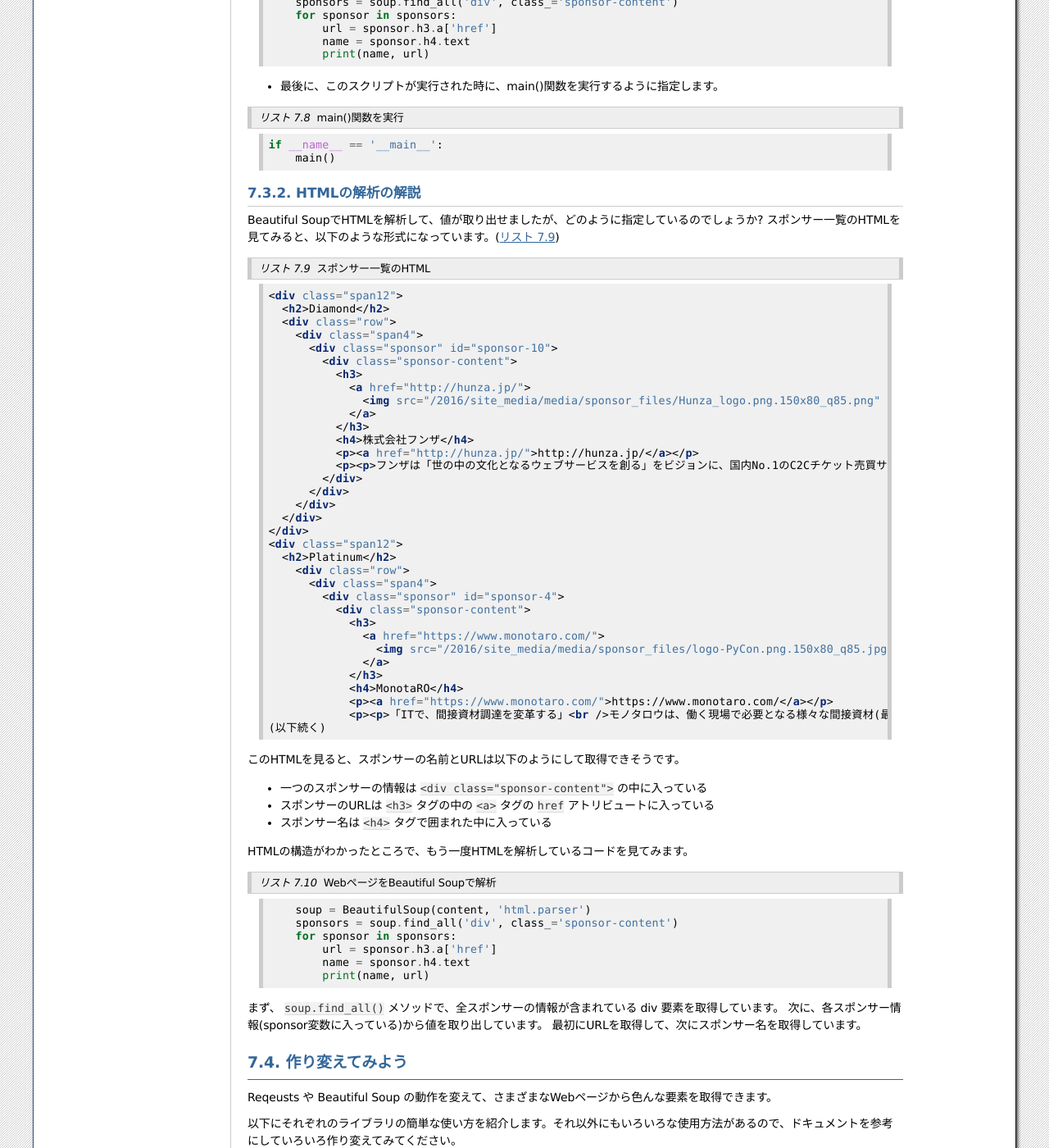
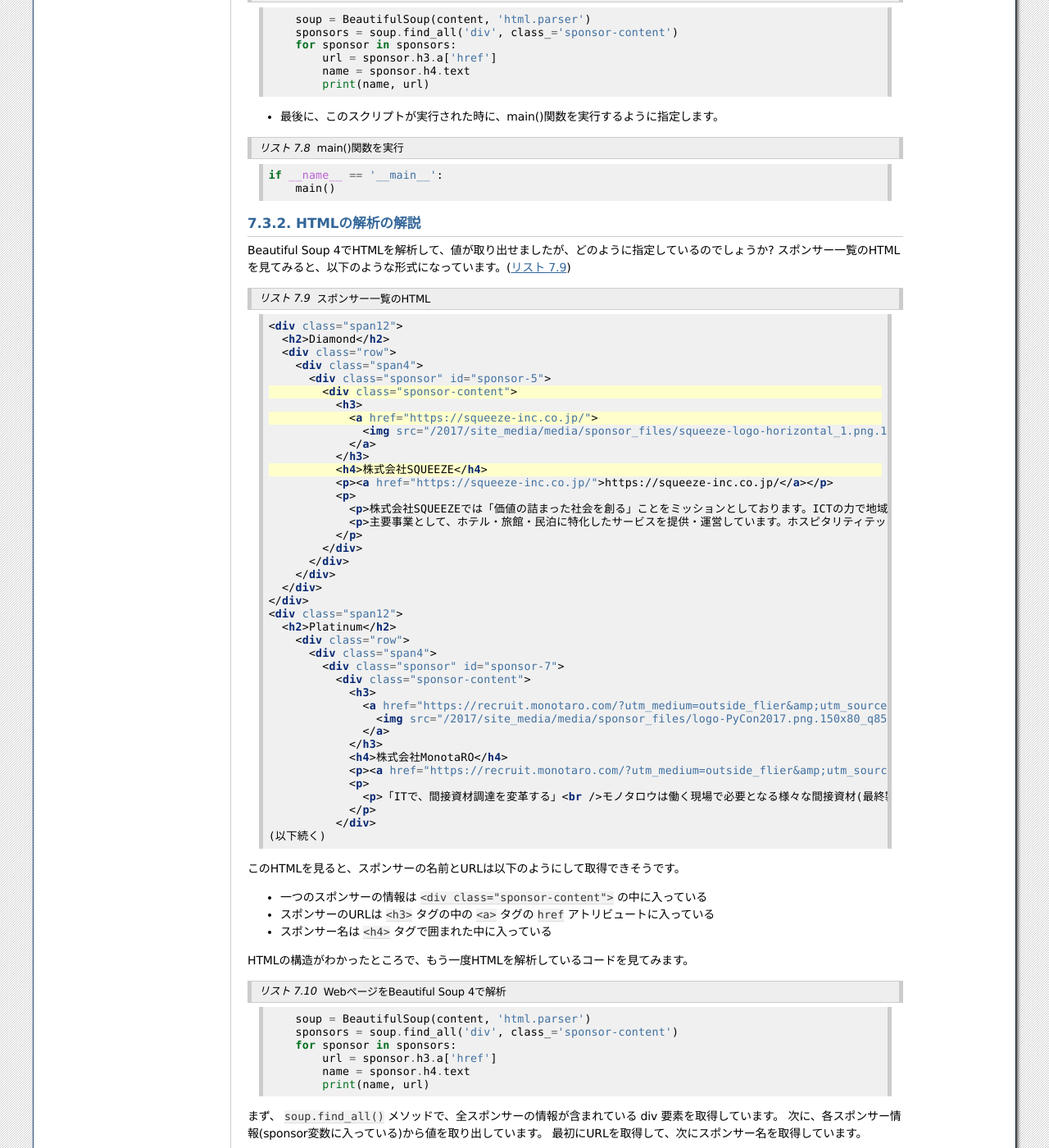
Before and after one commit to pyconjp/pycamp.pycon.jp, a Sphinx documentation site: the page built from source/textbook/7_scraping.rst, in a window 1280 px wide and 1400 px high, scrolled down 2652 px. Shown: the whole window at 82% size. Built offline with Sphinx 7.4.7, drawn with Linux system fonts in a browser that asks for light colours; some of the changed text lies outside the part shown.

Commit message:
ISSHA-899 update for PyCon JP 2017 support

```diff
--- a/source/textbook/7_scraping.rst
+++ b/source/textbook/7_scraping.rst
@@ -15,7 +15,7 @@
 =====================
 
 前章の「 :ref:`about-venv` 」を参考に、venvモジュールを利用して、スクレイピング用のvenv環境を構築します。
-venv環境をactivateコマンドで有効にし、スクレイピングに使用する requests と beautifulsoup4 をpipコマンドでインストールします。
+venv環境を ``activate`` コマンドで有効にし、スクレイピングに使用するRequestsとBeautiful Soup 4を ``pip`` コマンドでインストールします。
 
 .. code-block:: sh
    :caption: スクレイピング用のvenv環境を構築
@@ -35,17 +35,17 @@
 Reqeusts はウェブサイトにアクセスしてHTMLなどのデータを取得するためのライブラリです。
 Pythonの標準ライブラリ `urllib.request <https://docs.python.jp/3/library/urllib.request.html>`_ でも同様のことは行なえますが、より便利な Requests をここでは使用します。
 
-Beautiful Soup
---------------
+Beautiful Soup 4
+----------------
 :URL: https://www.crummy.com/software/BeautifulSoup/bs4/doc/
 
-Beautiful Soup はHTMLやXMLの中身を解析して、任意の情報を取得するためのライブラリです。
-Pythonの標準ライブラリ `html.parser <https://docs.python.jp/3/library/html.parser.html>`_ でも同様のことは行なえますが、より便利な Beautiful Soup をここでは使用します。
+Beautiful Soup 4はHTMLやXMLの中身を解析して、任意の情報を取得するためのライブラリです。
+Pythonの標準ライブラリ `html.parser <https://docs.python.jp/3/library/html.parser.html>`_ でも同様のことは行なえますが、より便利な Beautiful Soup 4 をここでは使用します。
 なお、beautifulsoupとbeautifulsoup4が存在しますが、新しい **beautifulsoup4** を使うようにしてください。
 
 シンプルなスクレイピングのコード
 ================================
-スクレイピングの例として、PyCon JP 2016のスポンサー一覧のページ(https://pycon.jp/2016/ja/sponsors/)からスポンサー名とURLの情報を抜き出します。
+スクレイピングの例として、PyCon JP 2017のスポンサー一覧のページ(https://pycon.jp/2017/ja/sponsors/)からスポンサー名とURLの情報を抜き出します。
 
 .. figure:: images/sponsor-list.png
    :width: 30%
@@ -64,7 +64,7 @@
 
 
    def main():
-       url = 'https://pycon.jp/2016/ja/sponsors/'
+       url = 'https://pycon.jp/2017/ja/sponsors/'
        res = requests.get(url)
        content = res.content
        soup = BeautifulSoup(content, 'html.parser')
@@ -86,23 +86,23 @@
 .. code-block:: bash
    :caption: スクレイピングを実行
 
-   (env) $ python3 simple.py
-   株式会社フンザ http://hunza.jp/
-   MonotaRO https://www.monotaro.com/
-   Gandi.net https://www.gandi.net/
-   株式会社JX通信社 http://jxpress.net/
-   Port https://www.theport.jp/
-   株式会社HDE https://www.hde.co.jp/
+   (env) $ python simple.py
+   株式会社SQUEEZE https://squeeze-inc.co.jp/
+   株式会社MonotaRO https://recruit.monotaro.com/?utm_medium=outside_flier&utm_source=pycon.jp&utm_campaign=PyConJP2017
+   LINE株式会社 https://engineering.linecorp.com/
+   Retty株式会社 http://corp.retty.me/
+   iRidge, Inc. https://iridge.jp/
+   株式会社いい生活 http://www.e-seikatsu.info/recruit/graduate/
    :
 
 
-.. admonition:: コラム: Pythonのコーディング規約「pep8」
+.. admonition:: コラム: Pythonのコーディング規約「PEP8」
 
-    Pythonには `pep8（ペップエイト） <https://www.python.org/dev/peps/pep-0008/>`_ というコーディング規約があります。
+    Pythonには `PEP8（ペップエイト） <https://www.python.org/dev/peps/pep-0008/>`_ というコーディング規約があります。
     チームで開発をする際、人によってプログラムコードの書き方がバラバラだと読みにくいコードになってしまいます。
-    そのため、pep8のルールに従う習慣を身につけておくとよいでしょう。
+    そのため、PEP8のルールに従う習慣を身につけておくとよいでしょう。
 
-    コードがpep8のルールに従っているかは、 `pycodestyle <http://pep8.readthedocs.io/en/latest/index.html#>`_ というツールで検証できます(以前はツールの名前もpep8でした)。
+    コードがPEP8のルールに従っているかは、 `pycodestyle <http://pep8.readthedocs.io/en/latest/index.html#>`_ というツールで検証できます(以前はツールの名前もpep8でした)。
 
     pycodestyleは ``pip install pycodestyle`` でインストールして使用します。
     ``simple.py`` を検証するには、 ``pycodestyle simple.py`` を実行します。
@@ -112,7 +112,7 @@
 ------------
 上記のコードがどういった内容なのかを解説します。
 
-* 以下のコードはrequestsとbeautifulsoup4をimportして利用できるようにしています。
+* 以下のコードはRequestsとBeautiful Soup 4をimportして利用できるようにしています。
 
 .. code-block:: python
    :caption: モジュールのimport
@@ -133,14 +133,14 @@
 .. code-block:: python
    :caption: ページの内容を取得
 
-       url = 'https://pycon.jp/2016/ja/sponsors/'
+       url = 'https://pycon.jp/2017/ja/sponsors/'
        res = requests.get(url)
        content = res.content
 
-* 次にHTMLをBeautiful Soupに渡して解析します。HTMLの解析についてはもう少し詳しく説明します。
+* 次にHTMLをBeautiful Soup 4に渡して解析します。HTMLの解析についてはもう少し詳しく説明します。
 
 .. code-block:: python
-   :caption: WebページをBeautiful Soupで解析
+   :caption: WebページをBeautiful Soup 4で解析
 
        soup = BeautifulSoup(content, 'html.parser')
        sponsors = soup.find_all('div', class_='sponsor-content')
@@ -160,28 +160,32 @@
 
 HTMLの解析の解説
 ----------------
-Beautiful SoupでHTMLを解析して、値が取り出せましたが、どのように指定しているのでしょうか?
+Beautiful Soup 4でHTMLを解析して、値が取り出せましたが、どのように指定しているのでしょうか?
 スポンサー一覧のHTMLを見てみると、以下のような形式になっています。(:numref:`sponsor-list-html`)
 
 .. _sponsor-list-html:
 
 .. code-block:: html
    :caption: スポンサー一覧のHTML
+   :emphasize-lines: 6,8,12
 
    <div class="span12">
      <h2>Diamond</h2>
      <div class="row">
        <div class="span4">
-         <div class="sponsor" id="sponsor-10">
+         <div class="sponsor" id="sponsor-5">
            <div class="sponsor-content">
              <h3>
-               <a href="http://hunza.jp/">
-                 <img src="/2016/site_media/media/sponsor_files/Hunza_logo.png.150x80_q85.png" alt="株式会社フンザ" />
+               <a href="https://squeeze-inc.co.jp/">
+                 <img src="/2017/site_media/media/sponsor_files/squeeze-logo-horizontal_1.png.150x80_q85.png" alt="株式会社SQUEEZE" />
                </a>
              </h3>
-             <h4>株式会社フンザ</h4>
-             <p><a href="http://hunza.jp/">http://hunza.jp/</a></p>
-             <p><p>フンザは「世の中の文化となるウェブサービスを創る」をビジョンに、国内No.1のC2Cチケット売買サイト「チケットキャンプ」を開発/運営しています。</p></p>
+             <h4>株式会社SQUEEZE</h4>
+             <p><a href="https://squeeze-inc.co.jp/">https://squeeze-inc.co.jp/</a></p>
+             <p>
+               <p>株式会社SQUEEZEでは「価値の詰まった社会を創る」ことをミッションとしております。ICTの力で地域コミュニティが持つ資産の潜在的な「価値」を活かし、社会に提供していくことで「無駄」のない「価値の詰まった」社会を創造していきます。</p>
+               <p>主要事業として、ホテル・旅館・民泊に特化したサービスを提供・運営しています。ホスピタリティテックのリーディングカンパニーとして、人材の再発掘・活用による働き方改革、空き家問題解消による地域活性化、を牽引するナンバーワンのプラットフォームになることを目指しています。</p>
+             </p>
            </div>
          </div>
        </div>
@@ -191,16 +195,19 @@
      <h2>Platinum</h2>
        <div class="row">
          <div class="span4">
-           <div class="sponsor" id="sponsor-4">
+           <div class="sponsor" id="sponsor-7">
              <div class="sponsor-content">
                <h3>
-                 <a href="https://www.monotaro.com/">
-                   <img src="/2016/site_media/media/sponsor_files/logo-PyCon.png.150x80_q85.jpg" alt="MonotaRO" />
+                 <a href="https://recruit.monotaro.com/?utm_medium=outside_flier&amp;utm_source=pycon.jp&amp;utm_campaign=PyConJP2017">
+                   <img src="/2017/site_media/media/sponsor_files/logo-PyCon2017.png.150x80_q85.png" alt="株式会社MonotaRO" />
                  </a>
                </h3>
-               <h4>MonotaRO</h4>
-               <p><a href="https://www.monotaro.com/">https://www.monotaro.com/</a></p>
-               <p><p>「ITで、間接資材調達を変革する」<br />モノタロウは、働く現場で必要となる様々な間接資材(最終製品となる原材料を除く全ての資材)約900万点をインターネットで販売しています。<br />様々な現場のニーズにお応えすべく、自社開発の高度な検索システムと精緻なデータベースマーケティングが実現する「お客様ごとの最適化したレコメンドサービス」で、従来の非効率的な間接資材調達を変革し、社会に新しい価値を提供しています。</p></p>
+               <h4>株式会社MonotaRO</h4>
+               <p><a href="https://recruit.monotaro.com/?utm_medium=outside_flier&amp;utm_source=pycon.jp&amp;utm_campaign=PyConJP2017">https://recruit.monotaro.com/?utm_medium=outside_flier&amp;utm_source=pycon.jp&amp;utm_campaign=PyConJP2017</a></p>
+               <p>
+                 <p>「ITで、間接資材調達を変革する」<br />モノタロウは働く現場で必要となる様々な間接資材(最終製品となる原材料を除く全ての資材)約1,000万点をインターネットで販売しています。<br />様々な現場のニーズにお応えすべく、自社開発の高度な検索システムと精緻なデータベースマーケティングが実現する「お客様ごとの最適化したレコメンドサービス」で従来の非効率的な間接資材調達を変革し社会に新しい価値を提供しています。</p>
+               </p>
+             </div>
    (以下続く)
 
 このHTMLを見ると、スポンサーの名前とURLは以下のようにして取得できそうです。
@@ -212,7 +219,7 @@
 HTMLの構造がわかったところで、もう一度HTMLを解析しているコードを見てみます。
 
 .. code-block:: python
-   :caption: WebページをBeautiful Soupで解析
+   :caption: WebページをBeautiful Soup 4で解析
 
        soup = BeautifulSoup(content, 'html.parser')
        sponsors = soup.find_all('div', class_='sponsor-content')
@@ -227,7 +234,7 @@
 
 作り変えてみよう
 ================
-Reqeusts や Beautiful Soup の動作を変えて、さまざまなWebページから色んな要素を取得できます。
+ReqeustsやBeautiful Soup 4の動作を変えて、さまざまなWebページから色んな要素を取得できます。
 
 以下にそれぞれのライブラリの簡単な使い方を紹介します。それ以外にもいろいろな使用方法があるので、ドキュメントを参考にしていろいろ作り変えてみてください。
 
@@ -271,15 +278,15 @@
    >>> print(r.url)
    http://httpbin.org/get?key1=value1&key2=value2&key2=value3
 
-Beautiful Soup の主な使い方
----------------------------
-ここでは Beautiful Soup の主な使い方の例をいくつか載せます。
+Beautiful Soup 4の主な使い方
+----------------------------
+ここではBeautiful Soup 4の主な使い方の例をいくつか載せます。
 詳細については以下の公式ドキュメントを参照してください。
 
 :公式ドキュメント: `Beautiful Soup Documentation <https://www.crummy.com/software/BeautifulSoup/bs4/doc/>`_
 
 .. code-block:: pycon
-   :caption: Beautiful Soup の使用例
+   :caption: Beautiful Soup 4の使用例
 
    >>> import requests
    >>> from bs4 import BeautifulSoup
@@ -317,7 +324,7 @@
 ==========
 本節では、Pythonでスクレイピングをする方法を解説しました。
 
-RequestsとBeautiful Soupを使いこなすことにより、さまざまなウェブサイトから情報を取得できるようになります。
+RequestsとBeautiful Soup 4を使いこなすことにより、さまざまなウェブサイトから情報を取得できるようになります。
 
 なお、短時間にWebサイトに大量にアクセスをすると迷惑となるので、そういうことがないようにプログラムを実行するときには注意してください。
 
@@ -328,3 +335,4 @@
 - `PythonによるWebスクレイピング <https://www.oreilly.co.jp/books/9784873117614/>`_
 - `Pythonクローリング＆スクレイピング ―データ収集・解析のための実践開発ガイド <http://gihyo.jp/book/2017/978-4-7741-8367-1>`_
 - `Pythonによるスクレイピング＆機械学習 開発テクニックBeautifulSoup、scikit-learn、TensorFlowを使ってみよう <http://www.socym.co.jp/book/1079>`_
+- `Pythonエンジニア ファーストブック <http://gihyo.jp/book/2017/978-4-7741-9222-2>`_ (第4章 PythonによるWebスクレイピング)
```
Also changed, not shown: source/textbook/images/sponsor-list.png.
